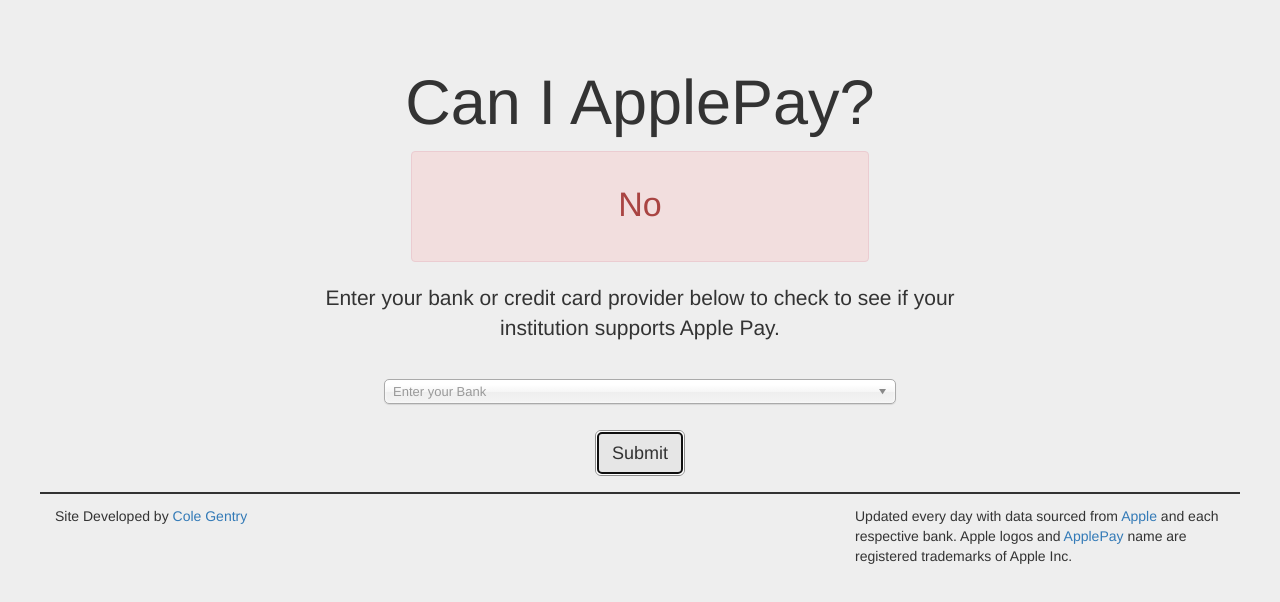
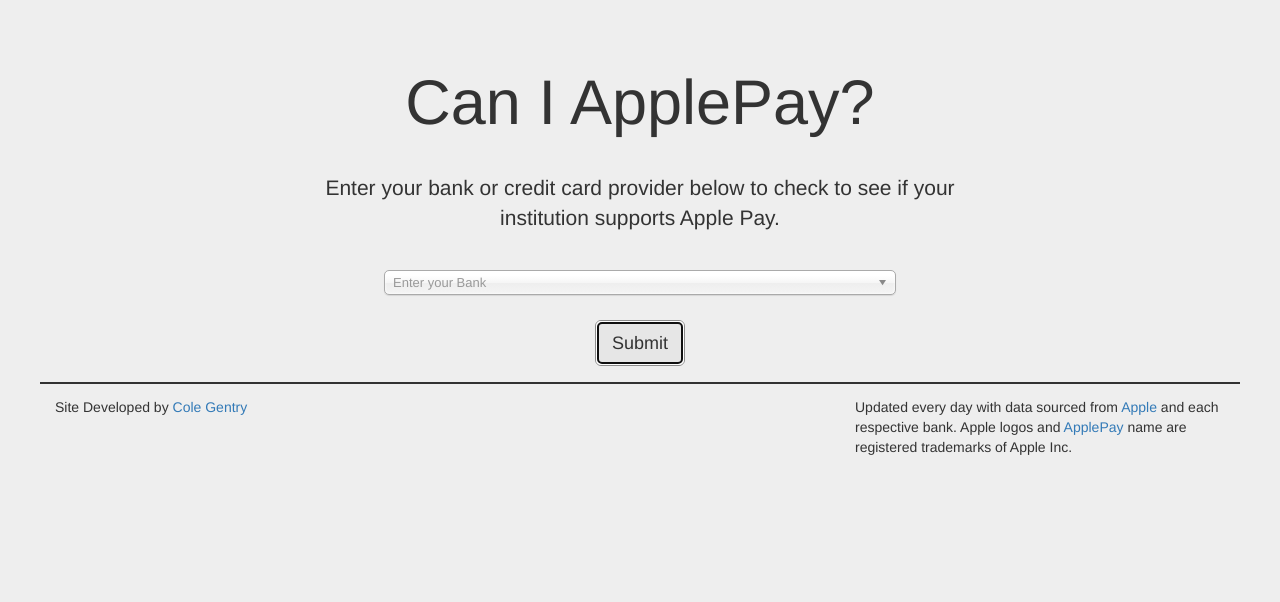
Before and after one commit to chrisvanpatten/caniapplepay, a plain HTML site: page index.html in a window 1280 px wide. Both pictures are taken after a click on the button "Submit". Drawn offline with nearby package versions, Linux system fonts and the light colour scheme; files whose address does not match are found by name.

Commit message:
refactored the way js navigates through the bank array; added more banks and updated their status, added visual feedback when switching between banks that are both the same support variable

```diff
--- a/index.html
+++ b/index.html
@@ -2,6 +2,7 @@
 <html lang="en">
   <head>
     <meta charset="utf-8">
+    <meta name="viewport" content="initial-scale=1, maximum-scale=1">
     <title>Can I ApplePay?</title>
     <meta name="author" content="Cole Gentry">
     <link rel="shortcut icon" type="image/x-icon" href="assets/favicon.ico">
@@ -39,20 +40,27 @@
           <select id="input_bank" class="center-block" data-placeholder="Enter your Bank">
             <option value=""></option>
             <option>American Express</option>
+            <option>ABSA</option>
+            <option>Ally Bank</option>
             <option>Bank of America</option>
+            <option>BarclayCard</option>
             <option>Citi</option>
             <option>CitiBank</option>
             <option>Chase</option>
             <option>Capital One</option>
+            <option>Huntington Bank</option>
+            <option>KeyBank</option>
             <option>JP Morgan</option>
             <option>Merrill Lynch</option>
             <option>US Trust</option>
+            <option>Navy Federal Credit Union</option>
             <option>NCSECU</option>
             <option>NC State Employees Credit Union</option>
             <option>PNC</option>
             <option>HSBC</option>
             <option>Bank of New York Mellon</option>
             <option>US Bancorp</option>
+            <option>USAA</option>
             <option>State Street Corp</option>
             <option>BB&amp;T</option>
             <option>Toronto-Dominion</option>
@@ -104,7 +112,6 @@
     <script src="https://code.jquery.com/jquery-2.1.1.min.js"></script>
     <script src="https://code.jquery.com/ui/1.11.2/jquery-ui.min.js"></script>
     <script src="js/chosen.jquery.min.js"></script>
-    <script src="js/chosen.proto.min.js"></script>
     <script src="js/scripts.js"></script>
     <!-- Latest compiled and minified Bootstrap JavaScript -->
     <script src="https://maxcdn.bootstrapcdn.com/bootstrap/3.2.0/js/bootstrap.min.js"></script>
--- a/js/scripts.js
+++ b/js/scripts.js
@@ -14,32 +14,30 @@
 
 function bankQuery(bankInput) {
   for (var i = 0; i < banksArray.length; i++) {
+      console.log(bankInput, banksArray[i])
     if (bankInput.toLowerCase() === banksArray[i].name) {
-      if (banksArray[i].supported == true) {
-        $(".alert-warning").hide();
-        $(".alert-danger").hide();
+      if (banksArray[i].supported == 1) {
+        $(".alert").hide();
         $(".alert-success").fadeIn();
         // $('body').toggleClass('clicked1');
         // $('.container-fluid').toggleClass('clicked1');
         // $('html').toggleClass('clicked1');
         return;
-      } else if (banksArray[i].soonsupport === true) {
-        $(".alert-success").hide();
-        $(".alert-danger").hide();
+      } else if (banksArray[i].supported == 2) {
+        $(".alert").hide();
         $(".alert-warning").fadeIn();
         // $('body').toggleClass('clicked2');
         // $('.container-fluid').toggleClass('clicked2');
         // $('html').toggleClass('clicked2');
         return;
+      } else if (banksArray[i].supported == 3) {
+        $(".alert").hide();
+        $(".alert-danger").fadeIn();
+        // $('body').toggleClass('clicked3');
+        // $('.container-fluid').toggleClass('clicked3');
+        // $('html').toggleClass('clicked3');
+        return;
       };
-    } else if (banksArray[i].supported == false) {
-      $(".alert-warning").hide();
-      $(".alert-success").hide();
-      $(".alert-danger").fadeIn();
-      // $('body').toggleClass('clicked3');
-      // $('.container-fluid').toggleClass('clicked3');
-      // $('html').toggleClass('clicked3');
-      return;
     };
   };
 };
@@ -47,177 +45,170 @@
 var banksArray = [
         {
           name: 'american express',
-          supported: true,
-          soonsupport: false
+          supported: 1
+        },
+        {
+          name: 'absa',
+          supported: 3
+        },
+        {
+          name: 'ally bank',
+          supported: 3
         },
         {
           name: 'bank of america',
-          supported: true,
-          soonsupport: false
+          supported: 1
+        },
+        {
+          name: 'barclaycard',
+          supported: 1
         },
         {
           name: 'citi',
-          supported: true,
-          soonsupport: false
+          supported: 1
         },
         {
           name: 'citibank',
-          supported: true,
-          soonsupport: false
+          supported: 1
         },
         {
           name: 'chase',
-          supported: true,
-          soonsupport: false
+          supported: 1
         },
         {
           name: 'capital one',
-          supported: true,
-          soonsupport: false
+          supported: 1
         },
         {
           name: 'j.p. morgan',
-          supported: true,
-          soonsupport: false
+          supported: 1
         },
         {
           name: 'jp morgan',
-          supported: true,
-          soonsupport: false
+          supported: 1
         },
         {
           name: 'merrill lynch',
-          supported: true,
-          soonsupport: false
+          supported: 1
+        },
+        {
+          name: 'navy federal credit union',
+          supported: 1
         },
         {
           name: 'u.s. trust',
-          supported: true,
-          soonsupport: false
+          supported: 1
         },
         {
           name: 'us trust',
-          supported: true,
-          soonsupport: false
+          supported: 1
         },
         {
           name: 'wells fargo',
-          supported: true,
-          soonsupport: false
+          supported: 1
         },
         {
           name: 'ncsecu',
-          supported: false,
-          soonsupport: true
+          supported: 2
         },
         {
           name: 'nc state employees credit union',
-          supported: false,
-          soonsupport: true
+          supported: 2
         },
         {
           name: 'pnc',
-          supported: false,
-          soonsupport: false
+          supported: 2
         },
         {
           name: 'hsbc',
-          supported: false,
-          soonsupport: false
+          supported: 3
         },
         {
           name: 'bank of new york mellon',
-          supported: false,
-          soonsupport: false
+          supported: 3
         },
         {
           name: 'us bancorp',
-          supported: false,
-          soonsupport: false
+          supported: 2
         },
         {
           name: 'u.s. bancorp',
-          supported: false,
-          soonsupport: false
+          supported: 2
         },
         {
           name: 'suntrust',
-          supported: false,
-          soonsupport: false
+          supported: 2
         },
         {
           name: 'state street corp',
-          supported: false,
-          soonsupport: false
+          supported: 3
         },
         {
           name: 'state street',
-          supported: false,
-          soonsupport: false
+          supported: 3
+        },
+        {
+          name: 'huntington bank',
+          supported: 2
+        },
+        {
+          name: 'usaa',
+          supported: 2
         },
         {
           name: 'bbt',
-          supported: false,
-          soonsupport: false
+          supported: 2
         },
         {
           name: 'bb&t',
-          supported: false,
-          soonsupport: false
+          supported: 2
         },
         {
           name: 'toronto-dominion',
-          supported: false,
-          soonsupport: false
+          supported: 2
         },
         {
           name: 'toronto-dominion bank',
-          supported: false,
-          soonsupport: false
+          supported: 2
         },
         {
           name: 'royal bank of scotland',
-          supported: false,
-          soonsupport: false
+          supported: 3
         },
         {
           name: 'regions financial',
-          supported: false,
-          soonsupport: false
+          supported: 2
         },
         {
           name: 'fifth third',
-          supported: false,
-          soonsupport: false
+          supported: 2
+        },
+        {
+          name: 'keybank',
+          supported: 2
         },
         {
           name: 'ing group',
-          supported: false,
-          soonsupport: false
+          supported: 3
         },
         {
           name: 'ing',
-          supported: false,
-          soonsupport: false
+          supported: 3
         },
         {
           name: 'northern trust',
-          supported: false,
-          soonsupport: false
+          supported: 3
         },
         {
           name: 'bank of montreal',
-          supported: false,
-          soonsupport: false
+          supported: 2
         },
         {
           name: 'bnp paribas',
-          supported: false,
-          soonsupport: false
+          supported: 3
         },
         {
           name: 'e-trade',
-          supported: false,
-          soonsupport: false
+          supported: 3
         }
 ];
```
Also changed, not shown: css/chosen-sprite.png (renamed from fonts/chosen-sprite.png), css/chosen-sprite@2x.png (renamed from fonts/chosen-sprite@2x.png), 1 other file.
